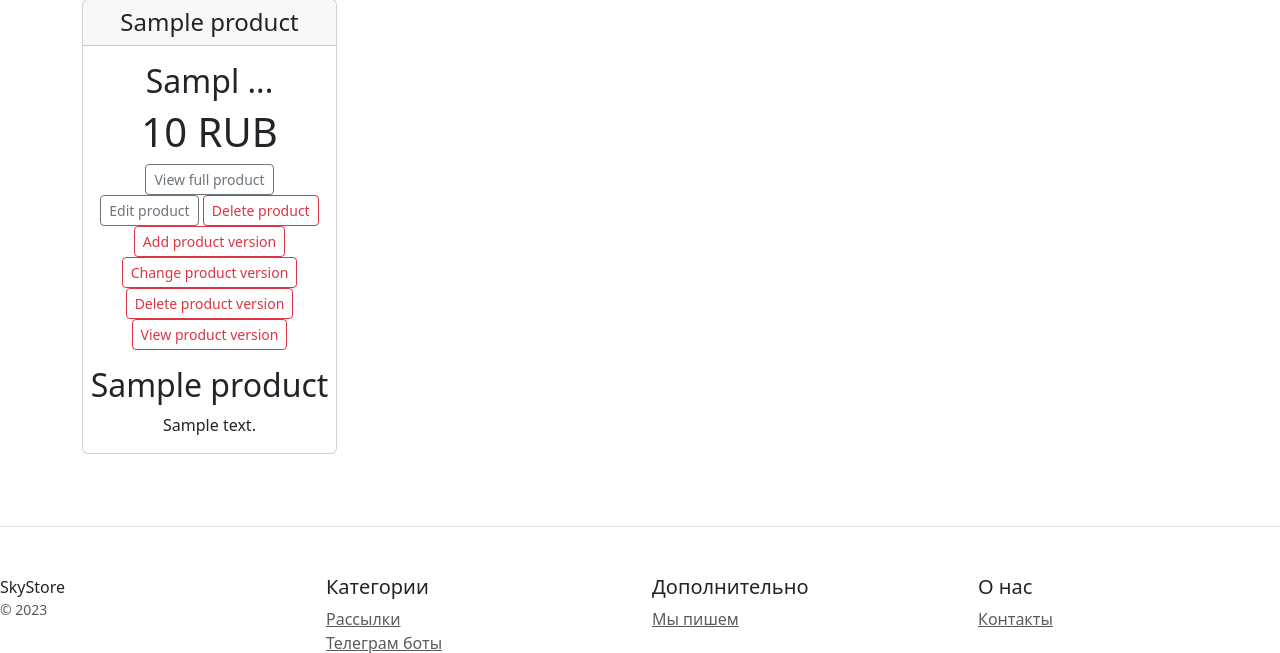
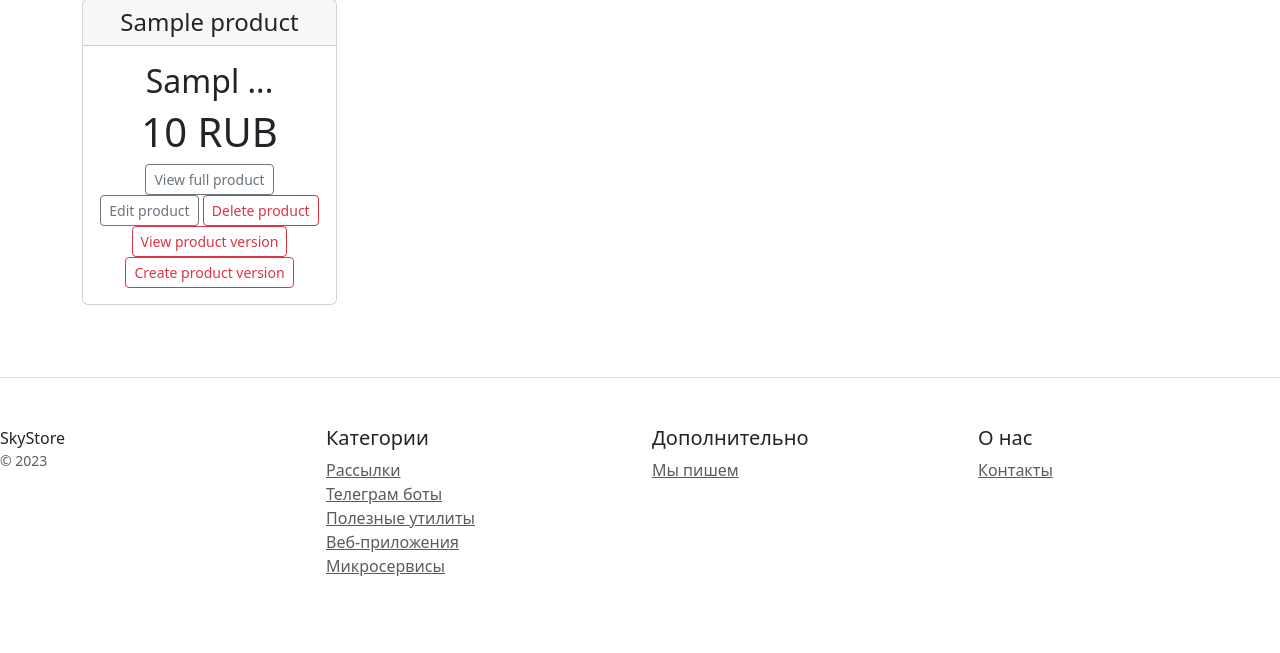
Before and after one commit to kooken/catalog, a Django app: page / in a window 1280 px wide. Shown: the part 258-911 px from the top of the page. After the commit the page ends 834 px from the top, so only its background shows below. Run offline with Django 5.2, Linux system fonts and the light colour scheme; tables that the repository leaves empty hold one stand-in row (values such as "Sample post"); data that the repository does not hold is empty.

Commit message:
trying to fix versions 2.0

```diff
--- a/main/templates/main/product_list.html
+++ b/main/templates/main/product_list.html
@@ -20,18 +20,12 @@
                    class="btn btn-sm btn-outline-secondary">Edit product</a>
                 <a href="{% url 'main:delete' object.pk %}"
                    class="btn btn-sm btn-outline-danger">Delete product</a>
-                <a href="{% url 'main:create_version' object.pk %}"
-                   class="btn btn-sm btn-outline-danger">Add product version</a>
-                <a href="{% url 'main:update_version' object.pk %}"
-                   class="btn btn-sm btn-outline-danger">Change product version</a>
-                <a href="{% url 'main:delete_version' object.pk %}"
-                   class="btn btn-sm btn-outline-danger">Delete product version</a>
                 <a href="{% url 'main:version_detail' object.pk %}"
                    class="btn btn-sm btn-outline-danger">View product version</a>
+                <a href="{% url 'main:create_version' object.pk %}"
+                   class="btn btn-sm btn-outline-danger">Create product version</a>
             </div>
             <div>
-                <h2>{{ object.product_name }}</h2>
-                <p>{{ object.product_description }}</p>
                 {% if object.active_version %}
                 <p>Активная версия: {{ object.active_version.version_name }}</p>
                 <!-- Другие данные об активной версии, если необходимо -->
--- a/main/templates/main/version_detail.html
+++ b/main/templates/main/version_detail.html
@@ -1,5 +1,4 @@
 {% extends 'main/base.html' %}
-{% load media_tag %}
 {% block content %}
 <div class="col-3">
     <div class="card mb-4 box-shadow">
@@ -9,6 +8,7 @@
         <div class="card-body">
             <h1 class="card-title pricing-card-title">{{ object.version_no }}</h1>
             <h1 class="card-title pricing-card-title">{{ object.version_name }}</h1>
+            <h1 class="card-title pricing-card-title">{{ object.active_version }}</h1>
         </div>
     </div>
 </div>
--- a/main/urls.py
+++ b/main/urls.py
@@ -15,6 +15,6 @@
     path('create/', ProductCreateView.as_view(), name='create'),
     path('create_version/<int:pk>/', VersionCreateView.as_view(), name='create_version'),
     path('update_version/<int:pk>/', VersionUpdateView.as_view(), name='update_version'),
-    path('version_detail/<int:pk>', VersionDetailView.as_view(), name='version_detail'),
-    path('delete_version/<int:pk>', VersionDeleteView.as_view(), name='delete_version'),
+    path('version_detail/<int:pk>/', VersionDetailView.as_view(), name='version_detail'),
+    path('delete_version/<int:pk>/', VersionDeleteView.as_view(), name='delete_version'),
 ]
--- a/main/views.py
+++ b/main/views.py
@@ -1,4 +1,4 @@
-from django.shortcuts import render
+from django.shortcuts import render, get_object_or_404
 from django.urls import reverse_lazy
 from django.views.generic import ListView, DetailView, TemplateView, CreateView, UpdateView, DeleteView
 from pytils.translit import slugify
@@ -179,6 +179,22 @@
     form_class = VersionForm
     success_url = reverse_lazy('main:index')
 
+    def form_valid(self, form):
+        # Получаем pk продукта из URL
+        product_pk = self.kwargs.get("pk")
+
+        # Проверяем, существует ли продукт с этим pk
+        product = get_object_or_404(Product, pk=product_pk)
+
+        # Добавляем связанный продукт к форме перед сохранением
+        form.instance.product = product
+
+        if form.is_valid():
+            new_version = form.save()
+            new_version.slug = slugify(new_version.version_name)
+            new_version.save()
+
+        return super().form_valid(form)
 
 class VersionUpdateView(UpdateView):
     model = Version
@@ -187,7 +203,7 @@
 
 class VersionDetailView(DetailView):
     model = Version
-    context_object_name = 'versions'
+    # context_object_name = 'versions'
 
 class VersionDeleteView(DeleteView):
     model = Version
```
Also changed, not shown: main/forms.py (+21 -13 lines).
